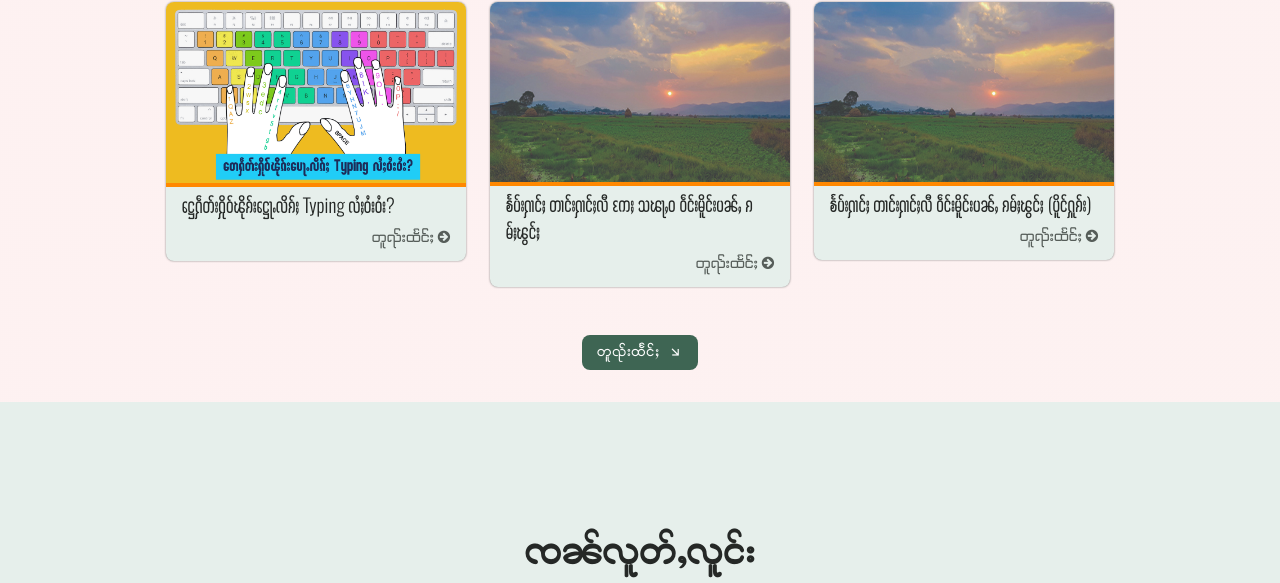
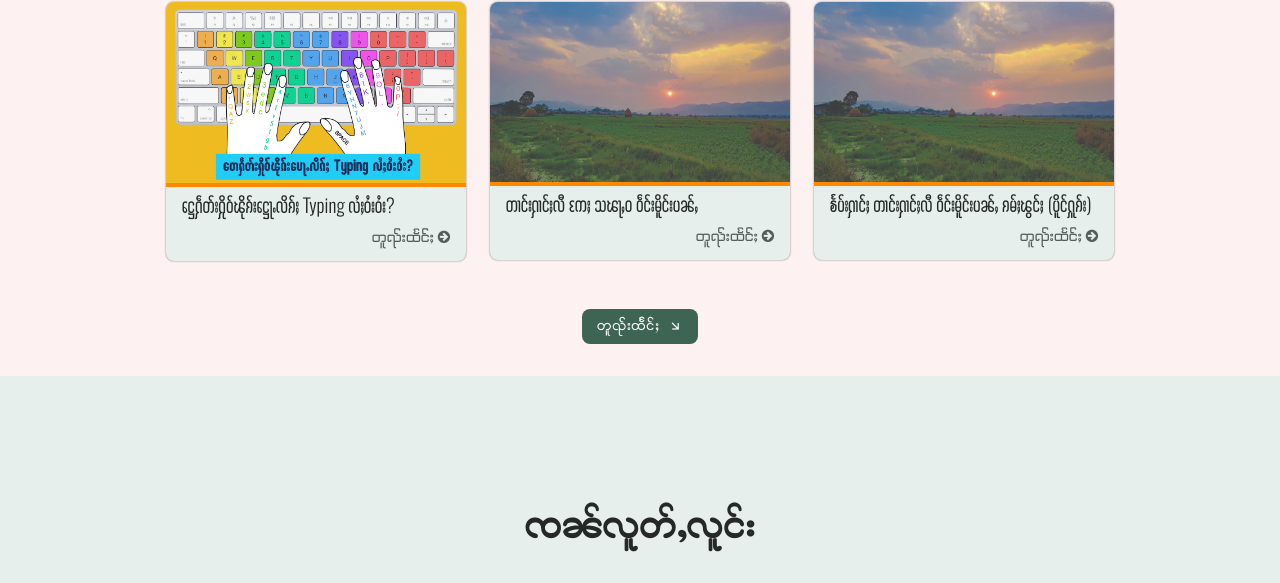
Before and after one commit to PJaiSu/pjaisu.github.io, a plain HTML site: page index.html in a window 1280 px wide. Shown: the part 2593-3176 px from the top of the page. Drawn offline with nearby package versions, Linux system fonts and the light colour scheme; files whose address does not match are found by name; a web font is replaced by a local one.

Commit message:
Update index.html

```diff
--- a/index.html
+++ b/index.html
@@ -316,7 +316,7 @@
                     <article class="blog__card">
                         <img src="assets/img/post2.jpg" class="blog_img">
                         <h3 class="blog_title">
-                             ၶႅပ်းႁၢင်ႈ တၢင်းႁၢင်ႈလီ လႄႈ သၽႃႇဝ ဝဵင်းမိူင်းပၼ်ႇ ၵမ်ႈၽွင်ႈ
+                             တၢင်းႁၢင်ႈလီ လႄႈ သၽႃႇဝ ဝဵင်းမိူင်းပၼ်ႇ
                         </h3>
                         <span class="readmore" >တူၺ်းထႅင်ႈ <i class="fa fa-arrow-circle-right"></i> </span>
                     </article></a>
```
